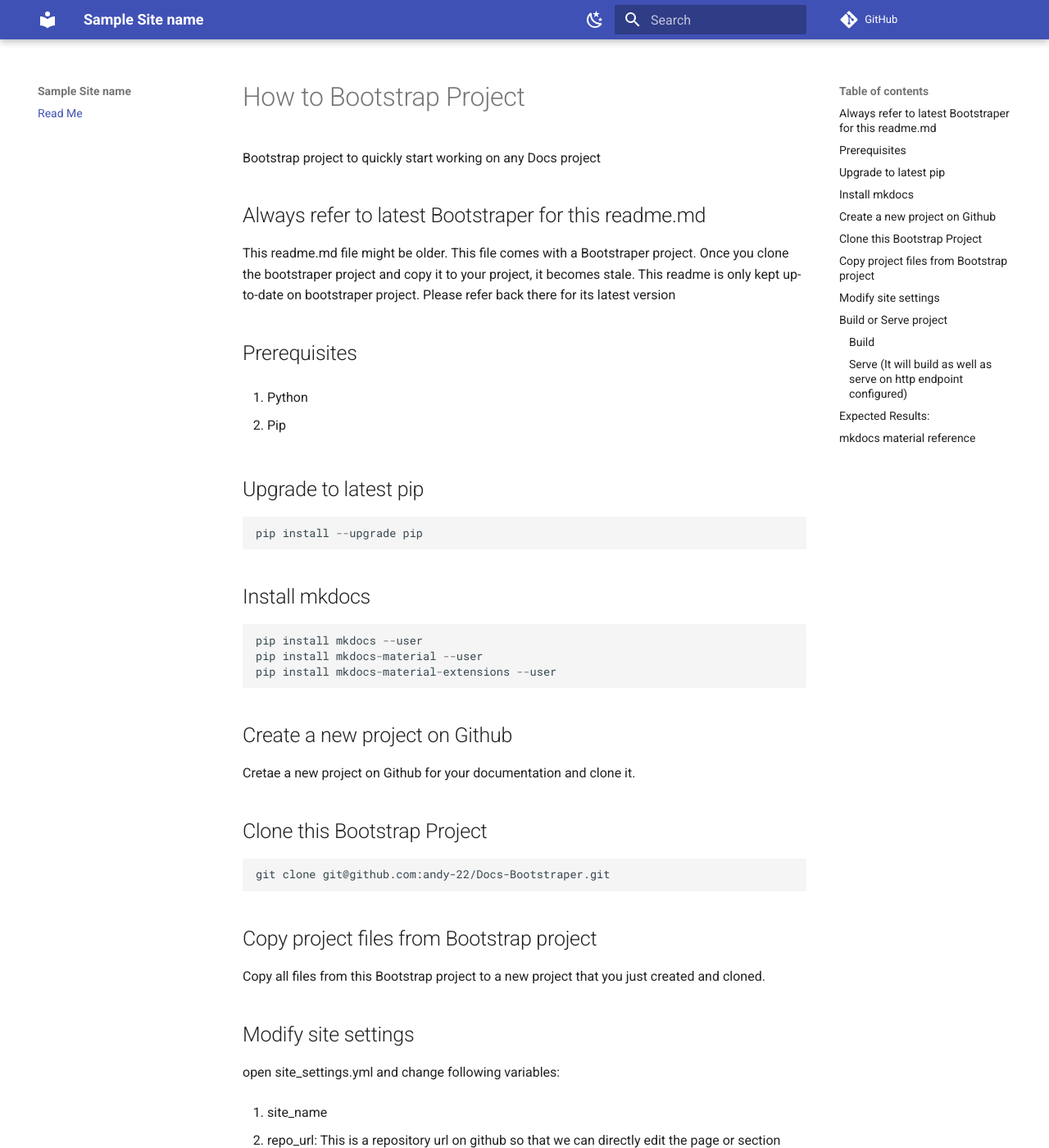
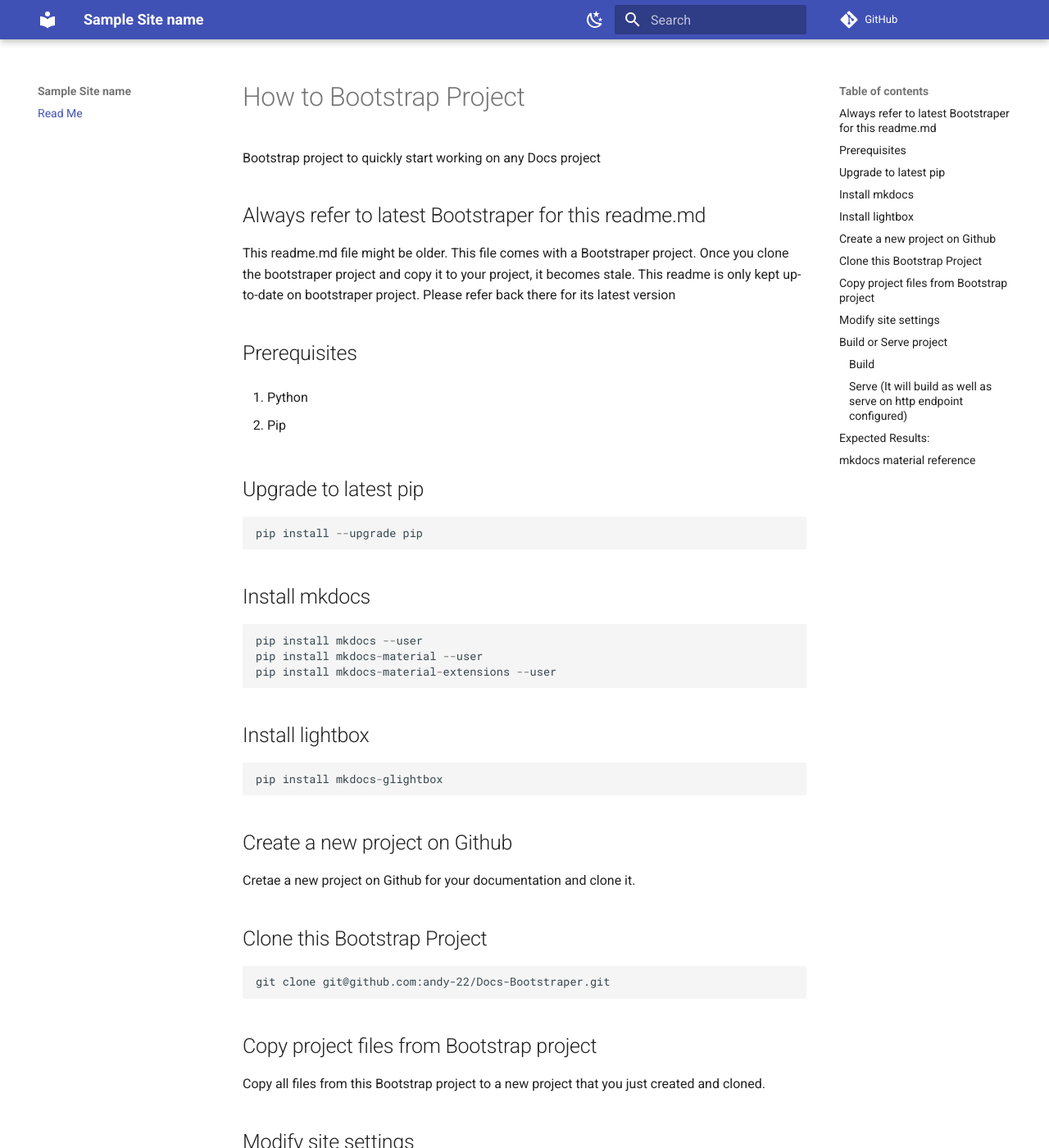
Before and after one commit to andy-22/Docs-Bootstraper, an MkDocs documentation site: the page built from docs/README.md, in a window 1280 px wide and 1400 px high. Shown: the whole window at 82% size. Built offline with MkDocs 1.6.1 and Material for MkDocs 9.7.7, drawn with Linux system fonts in a browser that asks for light colours; comment, search, counter and statistics services are not loaded.

Commit message:
Added lightbox plugin for images

````diff
--- a/docs/README.md
+++ b/docs/README.md
@@ -24,6 +24,11 @@ pip install --upgrade pip
 pip install mkdocs --user
 pip install mkdocs-material --user
 pip install mkdocs-material-extensions --user
+```
+
+## Install lightbox
+```python
+pip install mkdocs-glightbox
 ```
 
 ## Create a new project on Github
--- a/mkdocs.yml
+++ b/mkdocs.yml
@@ -40,6 +40,7 @@ plugins:
       lang: en
       prebuild_index: true
       indexing: full #Default is full. Other choices are "sections", "titles"
+  - glightbox
 
 markdown_extensions:
   - footnotes
````
